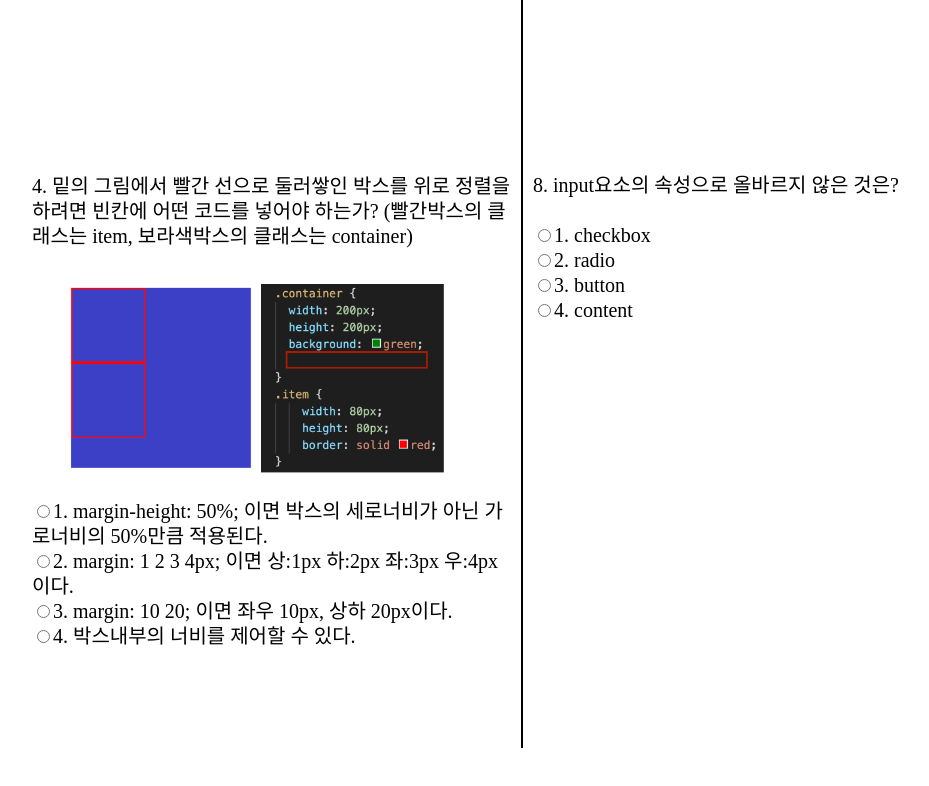
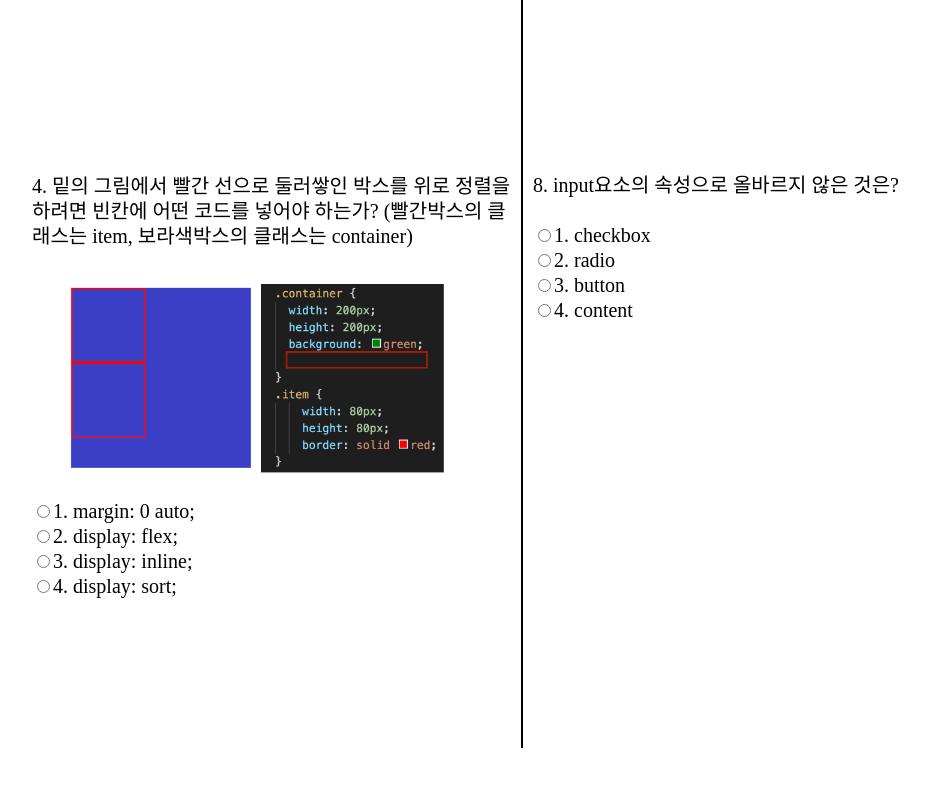
Before and after one commit to joseph-wee/Frontend_quiz_website, a plain HTML site: page index.html in a window 1280 px wide. Shown: the part 1154-1940 px from the top of the page, without its empty margins (118-1047 px from the left). Drawn offline with nearby package versions, Linux system fonts and the light colour scheme.

Commit message:
docs: 4번문제수정

```diff
--- a/index.html
+++ b/index.html
@@ -57,10 +57,10 @@
         <div class="image">
         <img src="./image/picture.png" alt="문제그림">
         </div><br><br><br><br><br><br>
-        <label><input type="radio" name="4th" value="true">1. margin-height: 50%; 이면 박스의 세로너비가 아닌 가로너비의 50%만큼 적용된다.</label><br>
-        <label><input type="radio" name="4th" value="true">2. margin: 1 2 3 4px; 이면 상:1px 하:2px 좌:3px 우:4px 이다.</label><br>
-        <label><input type="radio" name="4th" value="false">3. margin: 10 20; 이면 좌우 10px, 상하 20px이다.</label><br>
-        <label><input type="radio" name="4th" value="true">4. 박스내부의 너비를 제어할 수 있다.</label><br><br><br><br><br><br><br><br>
+        <label><input type="radio" name="4th" value="true">1. margin: 0 auto;</label><br>
+        <label><input type="radio" name="4th" value="true">2. display: flex;</label><br>
+        <label><input type="radio" name="4th" value="false">3. display: inline;</label><br>
+        <label><input type="radio" name="4th" value="true">4. display: sort;</label><br><br><br><br><br><br><br><br>
       </div>
       </div>
 
```
